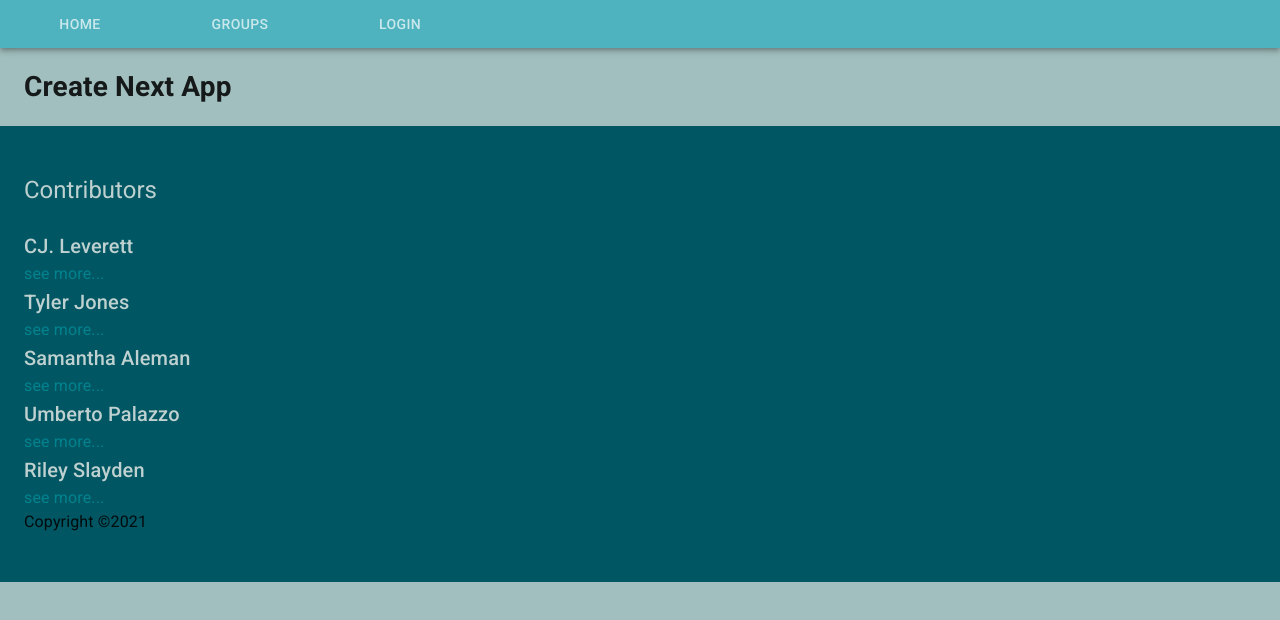
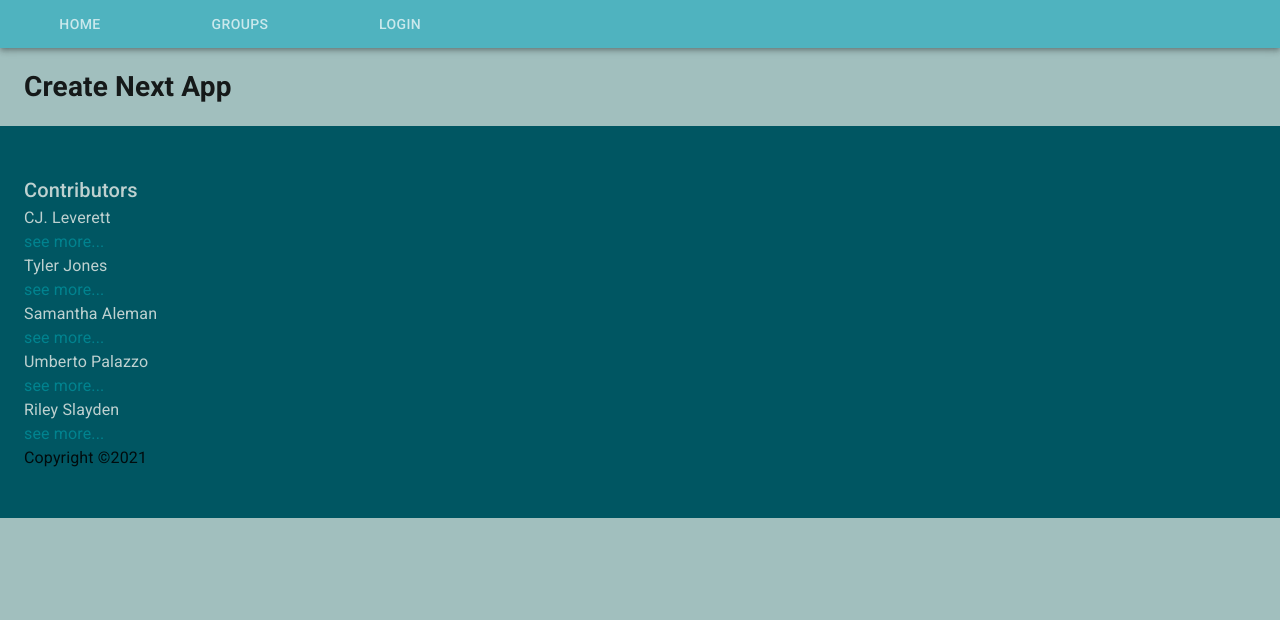
Before and after one commit to DevCo-ops/Devocidy, a Next.js app: page / in a window 1280 px wide. Shown: the top 620 px of the page. Built offline with nearby package versions, Linux system fonts and the light colour scheme.

Commit message:
added different syles for better feel

```diff
--- a/components/layout/Contributors.js
+++ b/components/layout/Contributors.js
@@ -8,10 +8,10 @@
   const contributors = getAllContributors()
   return (
     <Fragment>
-      <Typography variant="h5">Contributors</Typography>
+      <Typography variant="h6" component="bold">Contributors</Typography>
       {contributors.map(contributor =>
-        <Box component="span" m={2}>
-          <Typography variant="h6">{contributor.name}</Typography>
+        <Box component="span" m={0} id={contributor._id}>
+          <Typography component="p">{contributor.name}</Typography>
           <Link href={contributor.link}>see more...</Link>
         </Box>
       )}
```
